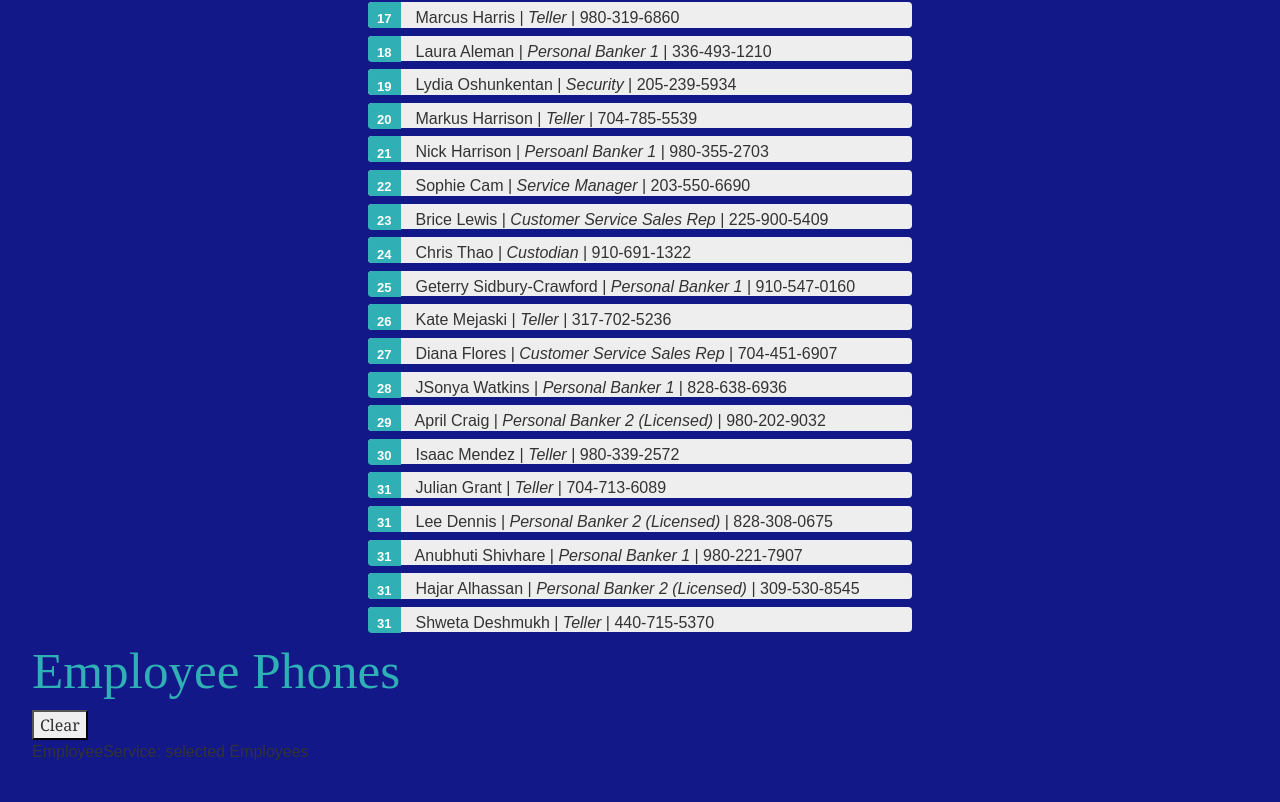
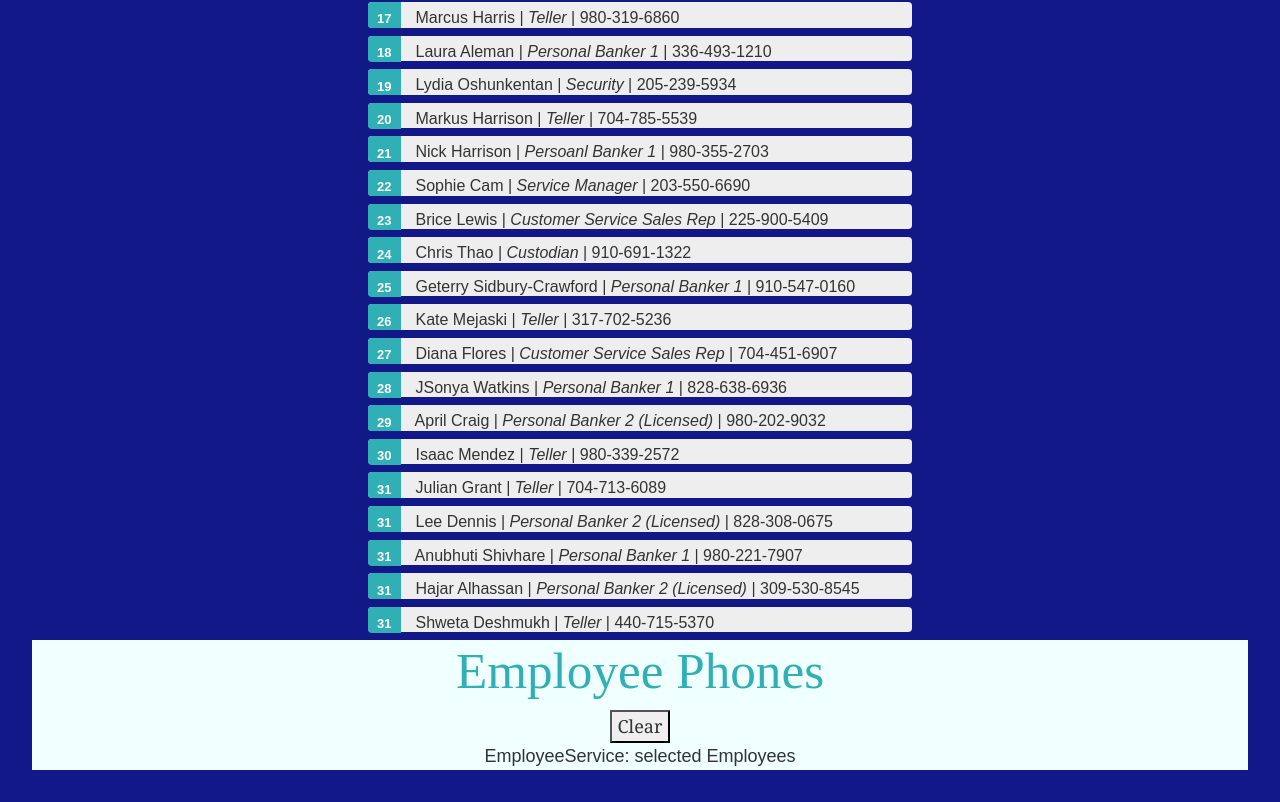
Before and after one commit to gsidburycrawford/week-8, an Angular app: page /employees in a window 1280 px wide. Shown: the part 781-1583 px from the top of the page. Built offline with nearby package versions, Linux system fonts and the light colour scheme; a web font is replaced by a local one.

Commit message:
Styling and Message service

```diff
--- a/src/app/app.component.html
+++ b/src/app/app.component.html
@@ -7,5 +7,5 @@
     <a routerLink="/employees">Employees</a>
 </nav>
 <router-outlet></router-outlet>
-<app-messages></app-messages>
+<!-- <app-messages></app-messages> -->
 <!-- <app-employees></app-employees> -->
--- a/src/app/employee-detail/employee-detail.component.css
+++ b/src/app/employee-detail/employee-detail.component.css
@@ -0,0 +1,12 @@
+.dropDown{
+    width:100%;
+    margin: auto;
+    text-align: center;
+    background-color: azure;
+    font-size: 18px;
+}
+
+input{
+    font-size: 18px;
+    margin-left:10px;
+}
--- a/src/app/employee-detail/employee-detail.component.html
+++ b/src/app/employee-detail/employee-detail.component.html
@@ -1,4 +1,4 @@
-<div *ngIf="employee">
+<div class="dropDown" *ngIf="employee">
     <h2>{{employee.name}} Details</h2>
     <div><span>Id:</span>{{employee.id}}</div>
     <div>
--- a/src/app/employees/employees.component.css
+++ b/src/app/employees/employees.component.css
@@ -47,16 +47,3 @@ h2 {
     margin-right: .8em;
     border-radius: 4px 0 0 4px;
 }
-
-.dropDown{
-    width:100%;
-    margin: auto;
-    text-align: center;
-    background-color: azure;
-    font-size: 18px;
-}
-
-input{
-    font-size: 18px;
-    margin-left:10px;
-}
--- a/src/app/employees/employees.component.html
+++ b/src/app/employees/employees.component.html
@@ -10,3 +10,4 @@
     </li>
 </ul>
 <app-employee-detail [employee]="selectedEmployee"></app-employee-detail>
+<app-messages></app-messages>
--- a/src/app/employees/employees.component.ts
+++ b/src/app/employees/employees.component.ts
@@ -32,7 +32,7 @@ export class EmployeesComponent implements OnInit {
   onSelect (employee: Employee): void {
     this.selectedEmployee = employee;
     this.messageService
-    .add(`Employees Phone: ${employee.name} | ${employee.phone} `);
+    .add(`${employee.name} | ${employee.phone} `);
   }
 
 }
--- a/src/app/messages/messages.component.css
+++ b/src/app/messages/messages.component.css
@@ -0,0 +1,5 @@
+.messageBox{
+    background-color: azure;
+    text-align: center;
+    font-size: 18px;
+}
--- a/src/app/messages/messages.component.html
+++ b/src/app/messages/messages.component.html
@@ -1,8 +1,8 @@
-<div *ngIf="messageService.messages.length">
+<div class="messageBox" *ngIf="messageService.messages.length">
 
     <h2>Employee Phones</h2>
     <button class="clear"
             (click)="messageService.clear()">Clear</button>
-    <div *ngFor='let message of messageService.messages'> {{message}} </div>
+    <div class="messageBox" *ngFor='let message of messageService.messages'> {{message}} </div>
 
   </div>
```
